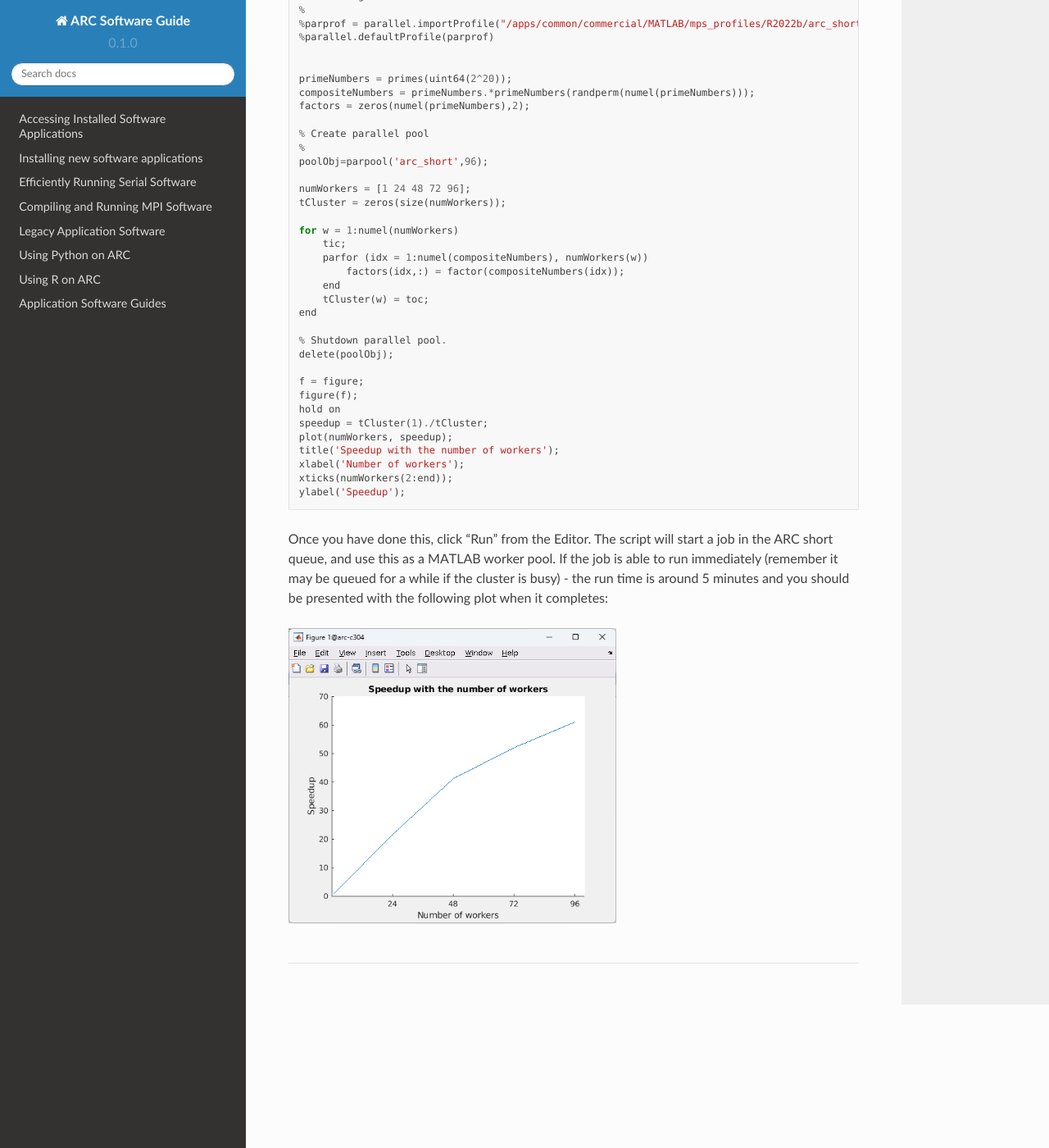
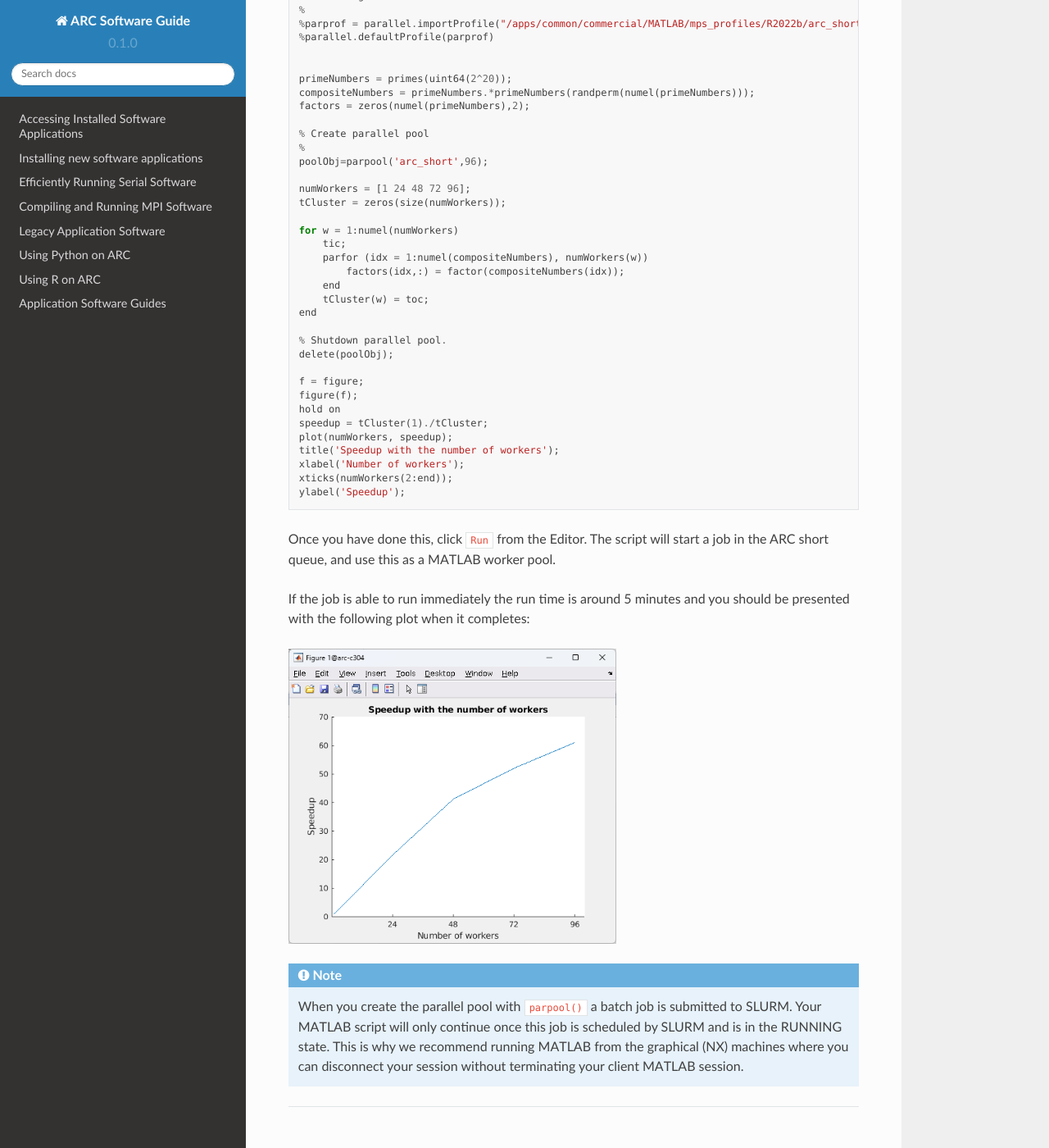
Before and after one commit to oxford-arc/arc-software-guide, a Sphinx documentation site: the page built from docs/source/apps/arc_matlab_mps.rst, in a window 1280 px wide and 1400 px high, scrolled down 3521 px. Shown: the whole window at 82% size. Built offline with Sphinx 7.4.7 and the Read the Docs theme 2.0.0, drawn with Linux system fonts in a browser that asks for light colours.

Commit message:
Update arc_matlab_mps.rst

```diff
--- a/docs/source/apps/arc_matlab_mps.rst
+++ b/docs/source/apps/arc_matlab_mps.rst
@@ -126,8 +126,15 @@ Once this is loaded. From the MATLAB GUI click ``New Script`` and paste the foll
   xticks(numWorkers(2:end));
   ylabel('Speedup');
 
-Once you have done this, click "Run" from the Editor. The script will start a job in the ARC short queue, and use this as a MATLAB worker pool. If the job is able to run immediately (remember it may be queued for a while if the cluster is busy) - the run time is around 5 minutes and you should be presented with the following plot when it completes:
+Once you have done this, click ``Run`` from the Editor. The script will start a job in the ARC short queue, and use this as a MATLAB worker pool.
+
+If the job is able to run immediately the run time is around 5 minutes and you should be presented with the following plot when it completes:
 
 .. image:: ../images/arc-cluster4.png
    :width: 400
    :alt: Cluster Speedup
+
+.. note::
+   When you create the parallel pool with ``parpool()`` a batch job is submitted to SLURM. Your MATLAB script will only continue once this job is scheduled by SLURM
+   and is in the RUNNING state. This is why we recommend running MATLAB from the graphical (NX) machines where you can disconnect your session without terminating your
+   client MATLAB session.
```
